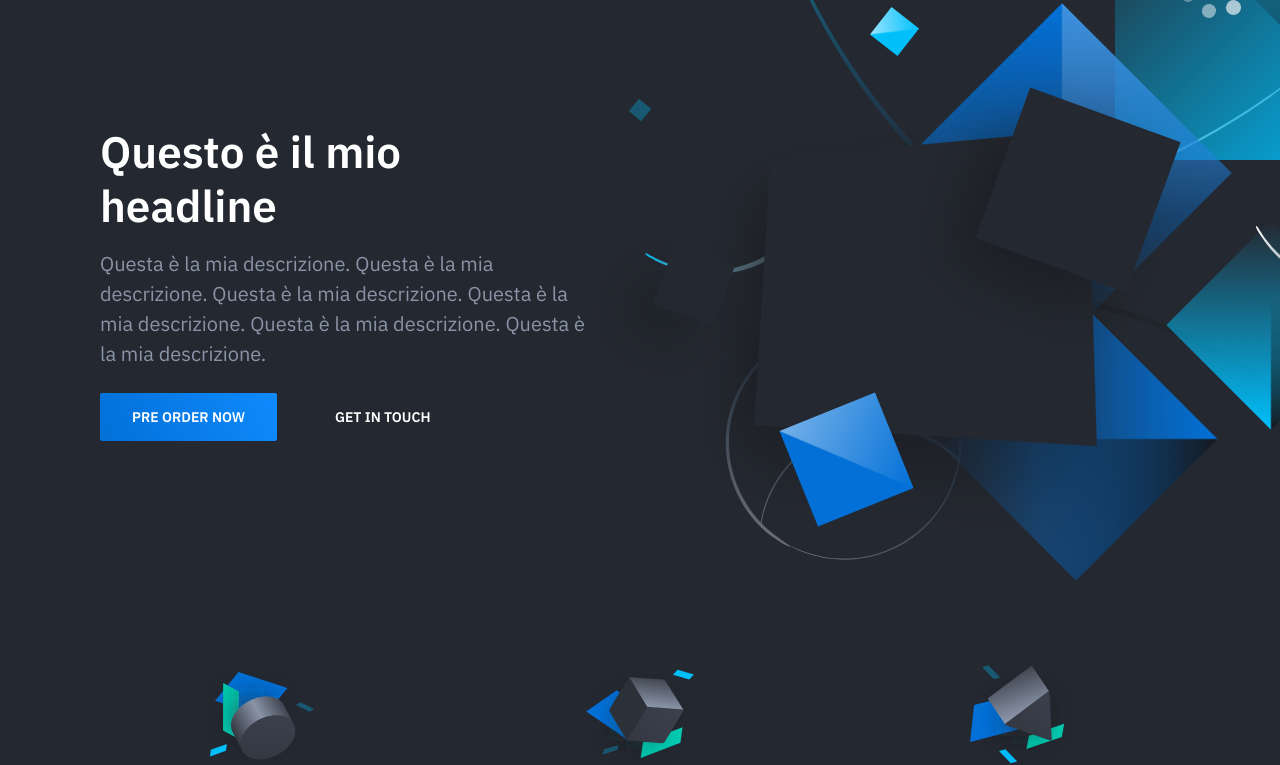
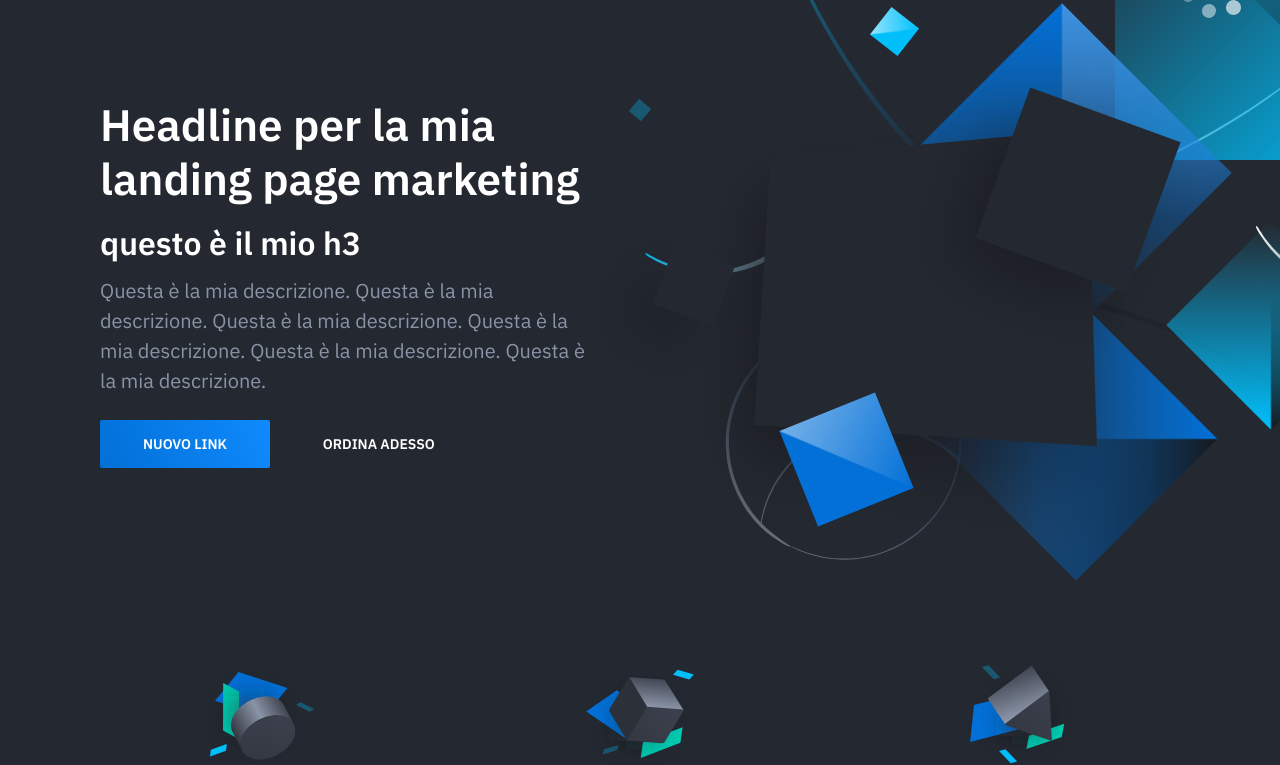
Before and after one commit to Gaiamnt/landing-page, a plain HTML site: page index.html in a window 1280 px wide. Shown: the part 59-824 px from the top of the page. Drawn offline with nearby package versions, Linux system fonts and the light colour scheme.

Commit message:
tutto titolo h3 scritte tasti

```diff
--- a/index.html
+++ b/index.html
@@ -35,8 +35,11 @@
                 <div class="hero-inner">
                     <div class="hero-copy">
                         <h1 class="hero-title mt-0">
-                            Questo è il mio headline
+                            Headline per la mia landing page marketing
                         </h1>
+                        <h3 class="hero-title mt-0">
+                            questo è il mio h3
+                        </h3>
                         <p class="hero-paragraph">
                             Questa è la mia descrizione. Questa è la mia descrizione. Questa è la mia descrizione.
                             Questa è la mia descrizione. Questa è la mia descrizione. Questa è la mia descrizione.
@@ -44,11 +47,11 @@
                         <div class="hero-cta">
 
                             <a id="init-preorder-top-home" class="button button-primary" href="preorder.html">
-                                Pre order now
+                                nuovo link
                             </a>
 
                             <a id="init-get-in-touch" class="button" href="getintouch.html">
-                                Get in touch
+                                ordina adesso
                             </a>
 
                         </div>
```
